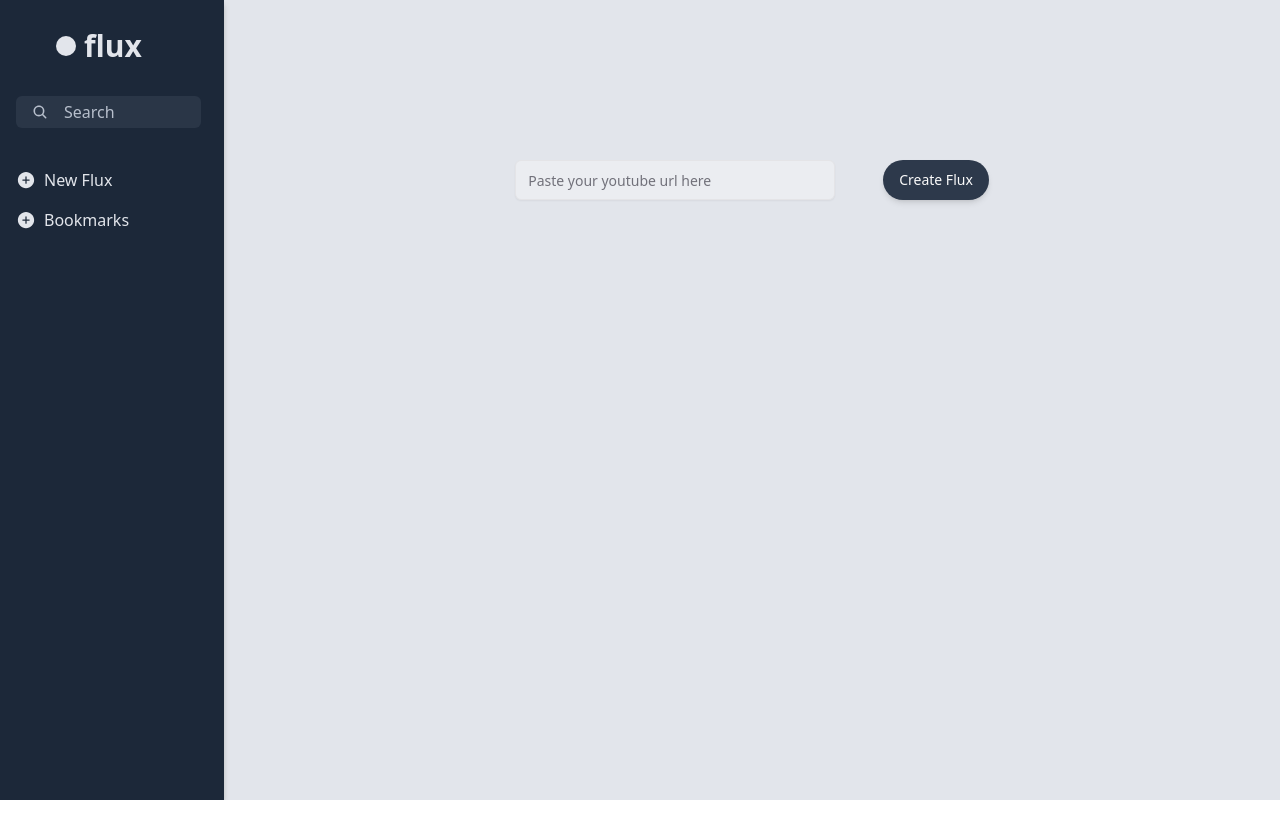
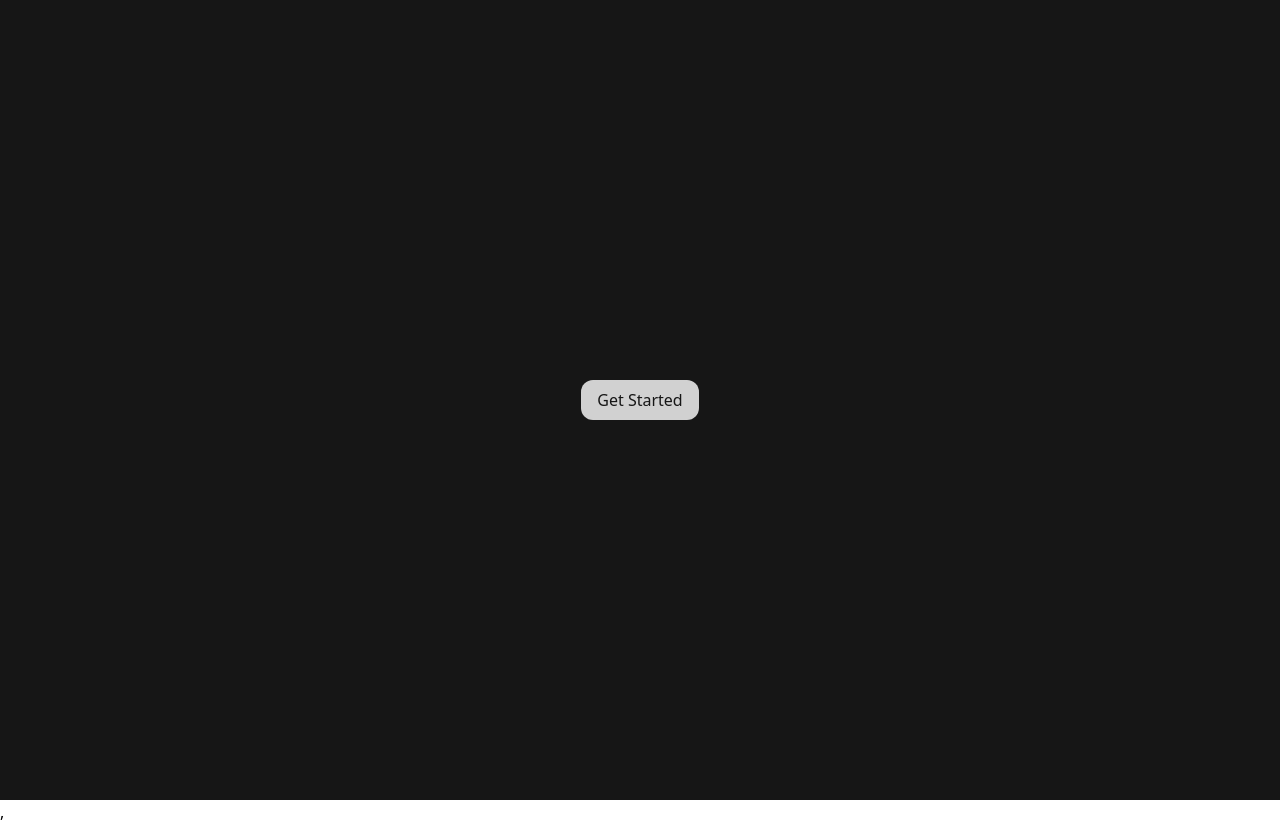
Before and after one commit to Makaan-Mates/flux, a React (Vite) app: page / in a window 1280 px wide. Before the commit the page ends 800 px from the top, so only its background shows below. Built offline with nearby package versions, Linux system fonts and the light colour scheme.

Commit message:
auth0 authentication implemented

```diff
--- a/package.json
+++ b/package.json
@@ -10,6 +10,7 @@
     "preview": "vite preview"
   },
   "dependencies": {
+    "@auth0/auth0-react": "^2.2.4",
     "@emotion/react": "^11.11.3",
     "@emotion/styled": "^11.11.0",
     "@mui/material": "^5.15.10",
--- a/src/App.tsx
+++ b/src/App.tsx
@@ -1,13 +1,23 @@
 import Body from "./pages/Body";
 import { RecoilRoot } from "recoil";
+import { Auth0Provider } from "@auth0/auth0-react";
 function App() {
   return (
     <>
-      <RecoilRoot>
-        <div className="bg-[#E2E5EB]">
-          <Body />
-        </div>
-      </RecoilRoot>
+      <Auth0Provider
+        domain="sourabhrathour.us.auth0.com"
+        clientId="j16YpB4zK6llSTvxuXIzwN4G3GUSwMwS"
+        authorizationParams={{
+          redirect_uri: "http://localhost:5173/dashboard/",
+        }}
+      >
+        <RecoilRoot>
+          <div className="bg-[#E2E5EB]">
+            <Body />
+          </div>
+        </RecoilRoot>
+      </Auth0Provider>
+      ,
     </>
   );
 }
--- a/src/atoms/atoms.ts
+++ b/src/atoms/atoms.ts
@@ -1,13 +1,22 @@
-import { atomFamily,selectorFamily } from "recoil";
+import { atomFamily, selectorFamily } from "recoil";
 import axios from "axios";
+
+type Params = {
+  videoId: string;
+  email: string;
+};
 
 export const notesAtom = atomFamily({
   key: "notesAtom",
   default: selectorFamily({
-    key: 'MyAtom/Default',
-    get:(videoId:string)=> async() => {
-     const response = await axios.get(`http://localhost:4000/api/getfluxdetail?videoId=${videoId}`);
-      return response.data.message.description;
-    }
+    key: "MyAtom/Default",
+    get:
+      ({ videoId, email }: Params) =>
+      async () => {
+        const response = await axios.get(
+          `http://localhost:4000/api/getfluxdetail?videoId=${videoId}&email=${email}`,
+        );
+        return response.data.message.description;
+      },
   }),
 });
--- a/src/components/custom/Sidebar.tsx
+++ b/src/components/custom/Sidebar.tsx
@@ -1,8 +1,33 @@
 import { IoSearch } from "react-icons/io5";
 import { IoAddCircle } from "react-icons/io5";
 import { useNavigate } from "react-router-dom";
+import { useAuth0 } from "@auth0/auth0-react";
+import axios from "axios";
+import { useEffect } from "react";
 const Sidebar = () => {
-  const navigate = useNavigate()
+  const { logout, user, isAuthenticated } = useAuth0();
+
+  const navigate = useNavigate();
+  console.log(isAuthenticated);
+
+  const storeUserData = async () => {
+    if (user) {
+      const response = await axios.post("http://localhost:4000/user/create", {
+        email: user.email,
+        name: user.name,
+        photoUrl: user.picture,
+      });
+      console.log(response);
+    }
+  };
+
+  useEffect(() => {
+    if (isAuthenticated) {
+      storeUserData();
+    }
+  }, [user, isAuthenticated]);
+
+  console.log(user)
   return (
     <>
       <div className="h-screen w-56 bg-[#1C2839] shadow-md shadow-[#B4B4B4]">
@@ -16,7 +41,10 @@ const Sidebar = () => {
             <label className="cursor-pointer pl-4 text-base">Search</label>
           </div>
         </div>
-        <div className="ml-4 mt-10 flex items-center cursor-pointer gap-2 text-base text-[#E2E5EB]" onClick={()=>navigate("/")}>
+        <div
+          className="ml-4 mt-10 flex cursor-pointer items-center gap-2 text-base text-[#E2E5EB]"
+          onClick={() => navigate("/dashboard")}
+        >
           <IoAddCircle className="text-xl" />
           <label className="cursor-pointer">New Flux</label>
         </div>
@@ -24,6 +52,15 @@ const Sidebar = () => {
           <IoAddCircle className="text-xl" />
           <label>Bookmarks</label>
         </div>
+        <div className="p-4 m-8 text-white">{user?.name}</div>
+        <button
+          onClick={() =>
+            logout({ logoutParams: { returnTo: window.location.origin } })
+          }
+          className="m-8 rounded bg-red-500 px-4 py-2 font-bold text-white hover:bg-red-700"
+        >
+          Logout
+        </button>
       </div>
     </>
   );
--- a/src/pages/FluxDetail.tsx
+++ b/src/pages/FluxDetail.tsx
@@ -4,10 +4,15 @@ import { notesAtom } from "../atoms/atoms";
 import { useParams } from "react-router-dom";
 import Box from "@mui/material/Box";
 import LinearProgress from "@mui/material/LinearProgress";
+import { useAuth0 } from "@auth0/auth0-react";
 
 const FluxDetail = () => {
+  const { user } = useAuth0();
+  const email: string = user?.email || "";
   const { videoId = "" } = useParams();
-  const notesLoadable = useRecoilValueLoadable(notesAtom(videoId));
+  const notesLoadable = useRecoilValueLoadable(
+    notesAtom({ videoId: videoId, email: email }),
+  );
   const [notes, setNotes] = useState<string>("");
 
   useEffect(() => {
@@ -16,9 +21,8 @@ const FluxDetail = () => {
     }
   }, [notesLoadable]);
 
-
   let title = "";
-  let descriptionLines:string[] = [];
+  let descriptionLines: string[] = [];
 
   if (notes) {
     title = notes.split("Description:")[0].split("Title:")[1];
@@ -26,7 +30,7 @@ const FluxDetail = () => {
 
     // Split the description into separate lines
     if (description) {
-      descriptionLines = description.split('\n');
+      descriptionLines = description.split("\n");
     }
   }
 
@@ -49,7 +53,7 @@ const FluxDetail = () => {
         </div>
       ) : (
         <div>
-          <div className="font-bold text-2xl">{title}</div>
+          <div className="text-2xl font-bold">{title}</div>
           <ul>
             {descriptionLines.map((line, index) => (
               <li key={index}>{line}</li>
--- a/src/pages/Home.tsx
+++ b/src/pages/Home.tsx
@@ -5,8 +5,10 @@ import { useState } from "react";
 import { useNavigate } from "react-router-dom";
 import Box from "@mui/material/Box";
 import LinearProgress from "@mui/material/LinearProgress";
+import { useAuth0 } from "@auth0/auth0-react";
 
 const Home = () => {
+  const { user } = useAuth0();
   const navigate = useNavigate();
   const [videoUrl, setVideoUrl] = useState<string>("");
   const videoId = videoUrl.split("v=")[1];
@@ -15,18 +17,17 @@ const Home = () => {
   const handleCreateFlux = async () => {
     if (videoId) {
       setIsLoading(true);
-
       const message = await axios.post("http://localhost:4000/api/createflux", {
         videoId: videoId,
+        email: user?.email,
       });
       console.log(message);
-      navigate(`/fluxdetail/${videoId}`);
+      navigate(`/dashboard/fluxdetail/${videoId}`);
       setIsLoading(false);
     }
   };
 
-  return (
-    isLoading ? (
+  return isLoading ? (
     <div className="flex w-full flex-col items-center">
       <div className="w-full">
         <Box sx={{ width: "100%" }}>
@@ -40,17 +41,15 @@ const Home = () => {
           />
         </Box>
       </div>
-      <div className="m-16 bg-[#d7dbe3] w-[40%] h-[30%] rounded-lg flex flex-col items-center justify-center gap-y-2 text-[#2d394b] ">
-        <h1 className="text-3xl font-semibold">
-          Creating notes for you...
-        </h1>
+      <div className="m-16 flex h-[30%] w-[40%] flex-col items-center justify-center gap-y-2 rounded-lg bg-[#d7dbe3] text-[#2d394b] ">
+        <h1 className="text-3xl font-semibold">Creating notes for you...</h1>
         <h2 className="mb-2 font-normal">Please wait for a moment</h2>
         <Box sx={{ display: "flex" }}>
           {/* <CircularProgress sx={{ color: "#2d394b" }} size={30} /> */}
         </Box>
       </div>
     </div>
-    ) :(
+  ) : (
     <div className="l-0 r-0 m-auto flex h-screen w-[50%] flex-col text-center">
       <div className="mt-[25%] flex w-full justify-center space-x-12">
         <Input
@@ -70,7 +69,7 @@ const Home = () => {
         </Button>
       </div>
     </div>
-  ));
+  );
 };
 
 export default Home;
--- /dev/null
+++ b/src/pages/Landing.tsx
@@ -0,0 +1,18 @@
+import { useAuth0 } from "@auth0/auth0-react";
+const Landing = () => {
+  const { loginWithRedirect } = useAuth0();
+  return (
+    <>
+      <div className="flex min-h-screen w-full items-center justify-center bg-[#161616]">
+        <button
+          onClick={() => loginWithRedirect()}
+          className="rounded-xl bg-[#d1d1d1] px-4 py-2 text-[#161616]"
+        >
+          Get Started
+        </button>
+      </div>
+    </>
+  );
+};
+
+export default Landing;
```
Also changed, not shown: src/pages/Body.tsx (+9 -4 lines), 1 other file (tests, documents, lock files or other folders). Lines whose indentation alone changed are shown as unchanged.
